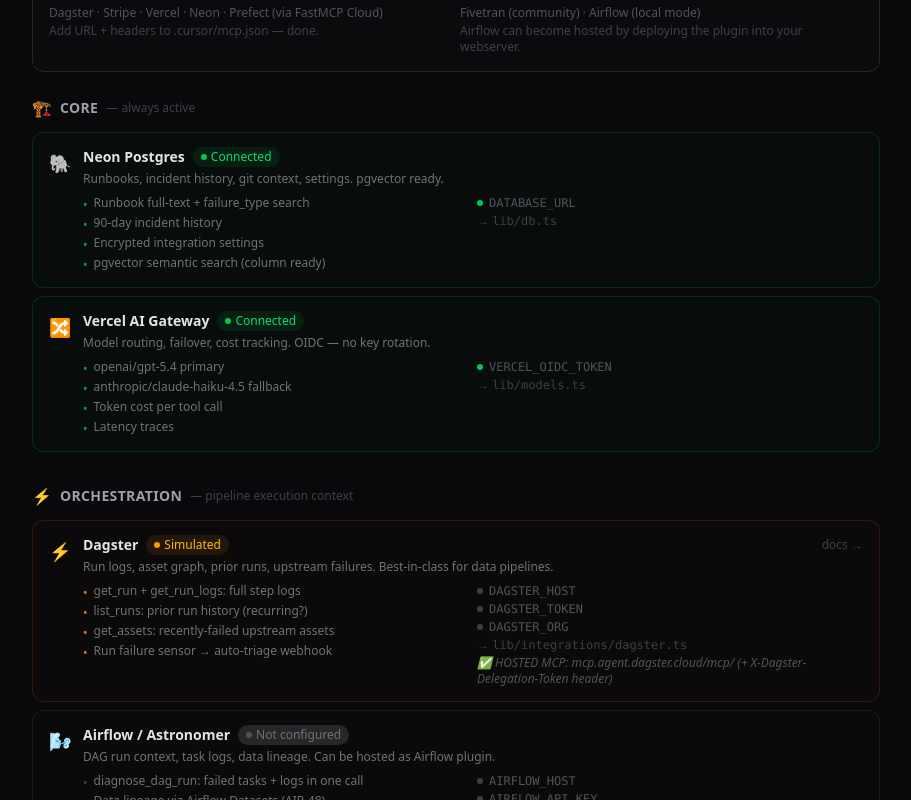
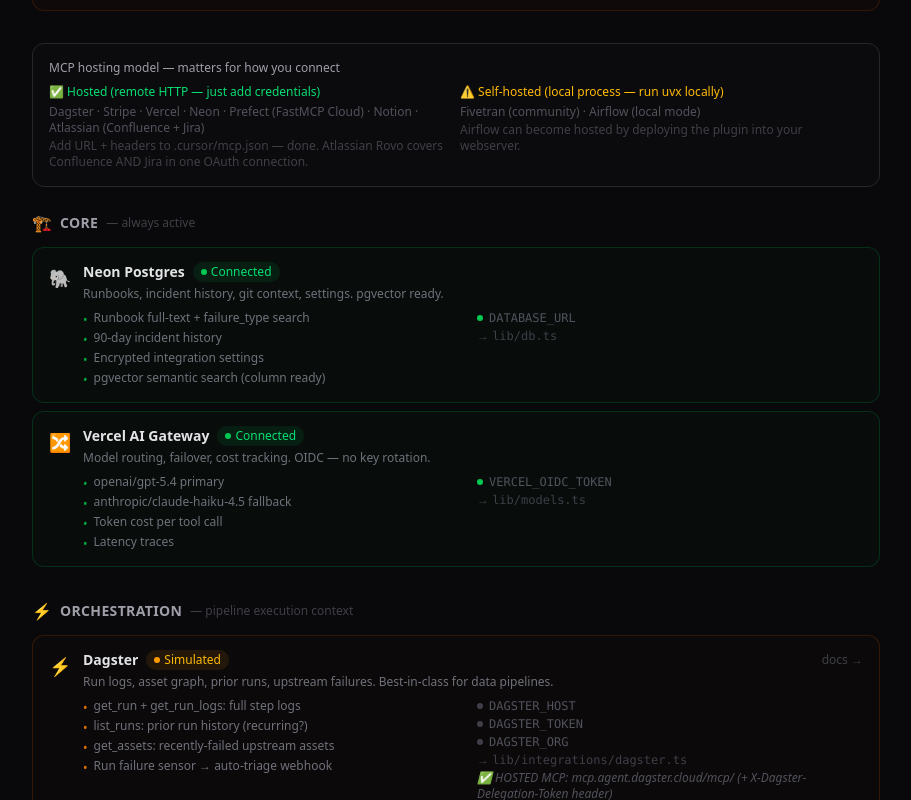
Before and after one commit to ethomasii/VercelSolutionsArchitect, a Next.js app: page /integrations in a window 1280 px wide. Shown: the part 1440-2240 px from the top of the page, without its empty margins (184-1095 px from the left). Built offline with nearby package versions, Linux system fonts and the light colour scheme; no server answers.

Commit message:
feat: Notion + Atlassian Rovo hosted MCPs, Jira integration, cascade search coverage map update

```diff
--- a/app/integrations/page.tsx
+++ b/app/integrations/page.tsx
@@ -101,8 +101,8 @@
           <div className="grid grid-cols-1 sm:grid-cols-2 gap-2 text-xs">
             <div>
               <p className="text-green-400 font-medium mb-1">✅ Hosted (remote HTTP — just add credentials)</p>
-              <p className="text-zinc-600">Dagster · Stripe · Vercel · Neon · Prefect (via FastMCP Cloud)</p>
-              <p className="text-zinc-700 mt-0.5">Add URL + headers to .cursor/mcp.json — done.</p>
+              <p className="text-zinc-600">Dagster · Stripe · Vercel · Neon · Prefect (FastMCP Cloud) · Notion · Atlassian (Confluence + Jira)</p>
+              <p className="text-zinc-700 mt-0.5">Add URL + headers to .cursor/mcp.json — done. Atlassian Rovo covers Confluence AND Jira in one OAuth connection.</p>
             </div>
             <div>
               <p className="text-amber-400 font-medium mb-1">⚠️ Self-hosted (local process — run uvx locally)</p>
@@ -176,6 +176,8 @@
   { signal: 'Has this failed before? Is it recurring?', coverage: 'full', tool: 'Neon incidents table + Dagster list_runs', desc: 'Prior run history + incident DB. Recurring vs. first-time failure changes the remediation entirely.' },
   { signal: 'What changed in the code recently?', coverage: 'full', tool: 'GitHub API or git_context table', desc: 'PRs merged in the last 24h. Column rename 4 hours ago is often the smoking gun.' },
   { signal: 'Is the upstream vendor having an outage?', coverage: 'full', tool: 'StatusPage APIs (real-time)', desc: 'Fivetran/Snowflake/dbt status pages checked in real-time. Vendor outage → wait, not debug.' },
+  { signal: 'Runbooks for primary + upstream pipelines', coverage: 'full', tool: 'Neon + Confluence/Notion MCP cascade search', desc: 'Cascade search: runbooks for the failing pipeline AND inferred upstream pipelines (Fivetran runbook when dbt fails).' },
+  { signal: 'Open Jira incidents for this pipeline', coverage: 'partial', tool: 'Atlassian Rovo MCP (hosted)', desc: 'Search P1/P2 Jira issues for this pipeline. Same Rovo OAuth session as Confluence.' },
   { signal: 'What did the upstream Fivetran sync load?', coverage: 'partial', tool: 'Fivetran API (self-hosted MCP)', desc: 'Row counts, sync status, 0-row silent failures. Requires Fivetran credentials + running the MCP locally.' },
   { signal: 'Which assets depend on the failing one?', coverage: 'partial', tool: 'Dagster asset graph only', desc: 'Downstream impact analysis. Available in Dagster. Other orchestrators: use dbt lineage or OpenLineage.' },
   { signal: 'What ran upstream in the last 2 hours?', coverage: 'partial', tool: 'Dagster list_runs + asset health check', desc: 'Implemented: checks recently-failed assets in the deployment. Gap: cross-orchestrator (Airflow + Dagster in same stack).' },
@@ -320,16 +322,29 @@
     {
       id: 'confluence', group: 'knowledge', icon: '📖', name: 'Confluence',
       status: env('CONFLUENCE_BASE_URL') ? 'connected' : 'disabled',
-      description: 'Fan out runbook search to Confluence spaces.',
-      dataProvided: ['Runbook search via CQL', 'Architecture diagrams', 'Incident post-mortems'],
+      description: 'Fan out runbook search to Confluence spaces. Now available via Atlassian Rovo hosted MCP.',
+      dataProvided: ['Runbook search via CQL', 'Architecture diagrams + decision records', 'Post-mortem pages', 'Automatically improving as team updates docs'],
       envVars: ['CONFLUENCE_BASE_URL', 'CONFLUENCE_TOKEN', 'CONFLUENCE_SPACE_KEY'], file: 'lib/integrations/confluence.ts',
+      docsUrl: 'https://support.atlassian.com/atlassian-rovo-mcp-server/docs/getting-started-with-the-atlassian-remote-mcp-server/',
+      setupNote: '✅ HOSTED MCP: mcp.atlassian.com/v1/mcp/authv2 (OAuth) — covers Confluence + Jira in one connection',
+    },
+    {
+      id: 'jira', group: 'knowledge', icon: '🎫', name: 'Jira',
+      status: env('JIRA_API_TOKEN') ? 'connected' : 'disabled',
+      description: 'Search open incidents, create triage tickets, link related issues. Via Atlassian Rovo MCP (same connection as Confluence).',
+      dataProvided: ['Search open incidents: "any P1 issues for data pipelines?"', 'Create triage ticket from Dispatch report', 'Link Dagster run ID to Jira issue', 'Find related historical incidents in project tracker'],
+      envVars: ['JIRA_API_TOKEN (same Atlassian Rovo OAuth session)'], file: 'lib/integrations/jira.ts',
+      docsUrl: 'https://support.atlassian.com/atlassian-rovo-mcp-server/docs/getting-started-with-the-atlassian-remote-mcp-server/',
+      setupNote: '✅ HOSTED MCP: same mcp.atlassian.com connection as Confluence — Rovo covers both',
     },
     {
       id: 'notion', group: 'knowledge', icon: '📝', name: 'Notion',
       status: env('NOTION_API_KEY') ? 'connected' : 'disabled',
-      description: 'Pull runbooks and incident post-mortems from Notion databases.',
-      dataProvided: ['Runbook search', 'Incident history', 'On-call rotation info'],
-      envVars: ['NOTION_API_KEY', 'NOTION_DATABASE_ID'], file: 'lib/integrations/notion.ts',
+      description: 'Pull runbooks and incident post-mortems from Notion databases. Official hosted MCP.',
+      dataProvided: ['Runbook search across all Notion databases', 'Incident post-mortem lookup', 'On-call rotation and team wikis', 'Full workspace read/write access'],
+      envVars: ['NOTION_API_KEY'], file: 'lib/integrations/notion.ts',
+      docsUrl: 'https://developers.notion.com/guides/mcp/overview',
+      setupNote: '✅ HOSTED MCP: api.notion.com/mcp (OAuth one-click install)',
     },
     // Alerting
     {
```
